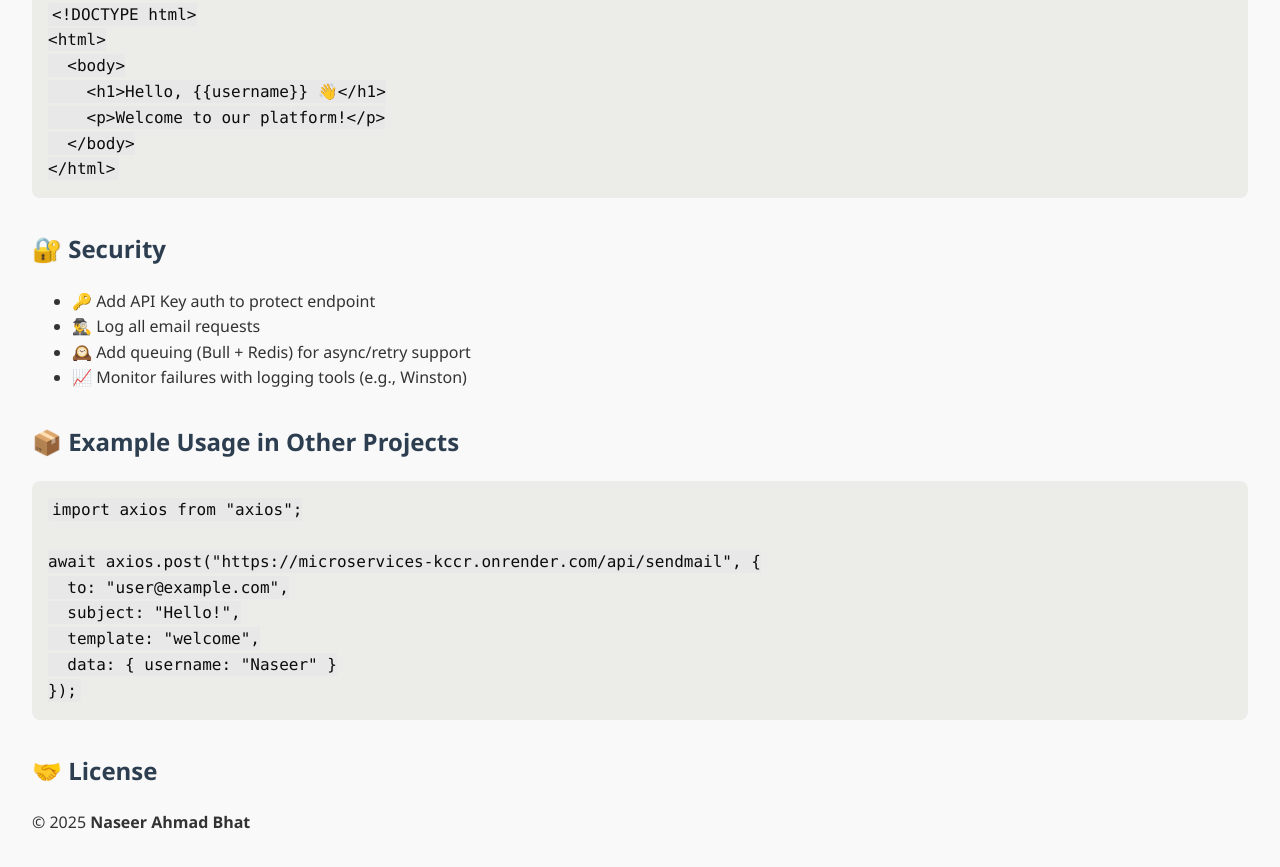
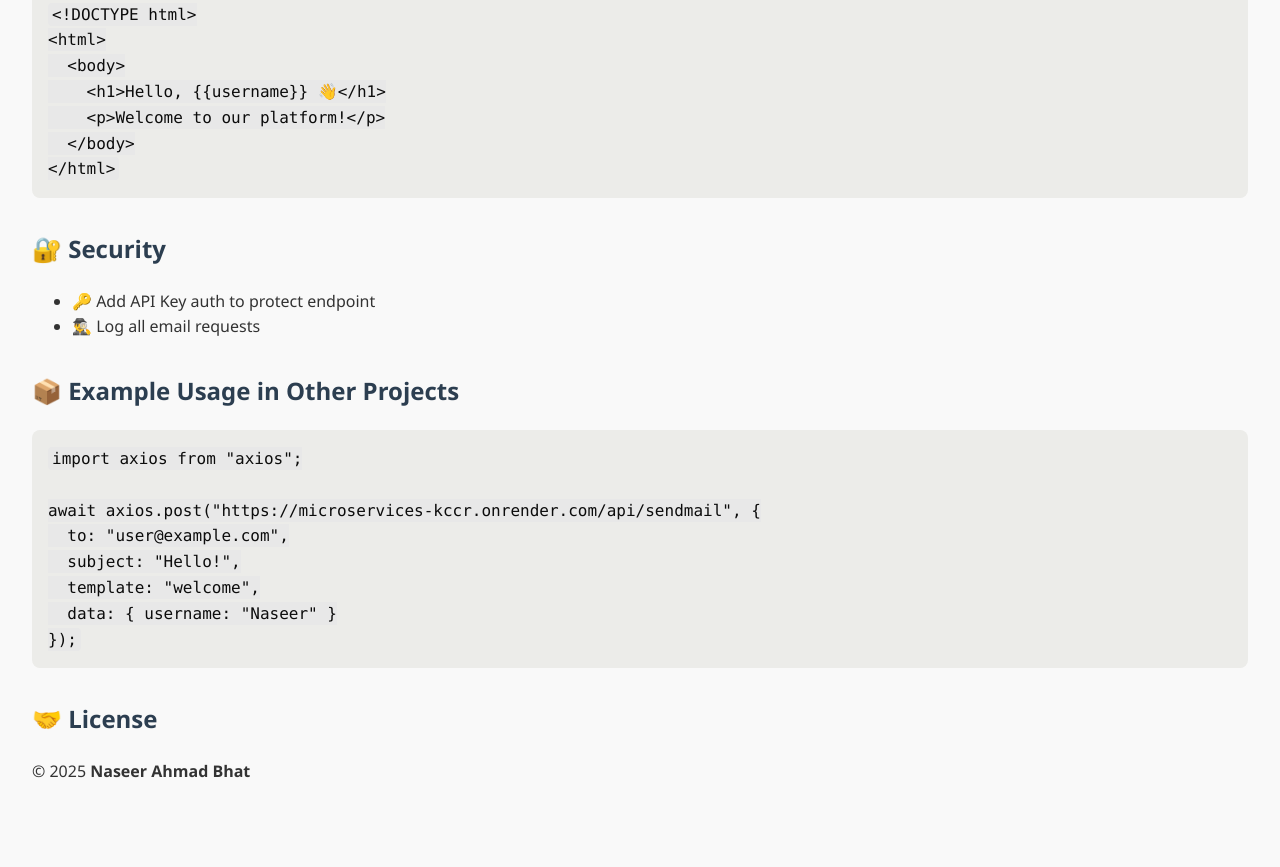
Before and after one commit to naseer-bhat/microServices, a website: page EmailMicroService/welcome.html in a window 1280 px wide. Shown: the part 2122-2989 px from the top of the page. Drawn offline with Linux system fonts and the light colour scheme.

Commit message:
edit readme

```diff
--- a/EmailMicroService/welcome.html
+++ b/EmailMicroService/welcome.html
@@ -136,8 +136,7 @@ SMTP_PASS=your_app_password</code></pre>
     <ul>
       <li>🔑 Add API Key auth to protect endpoint</li>
       <li>🕵️‍♂️ Log all email requests</li>
-      <li>🕰️ Add queuing (Bull + Redis) for async/retry support</li>
-      <li>📈 Monitor failures with logging tools (e.g., Winston)</li>
+
     </ul>
   </section>
 
```
